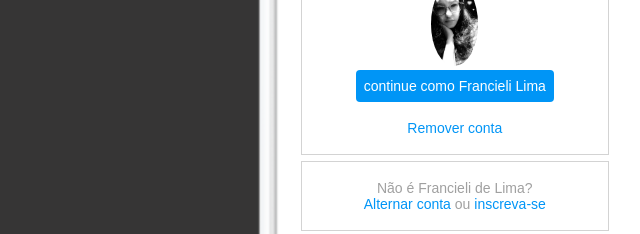
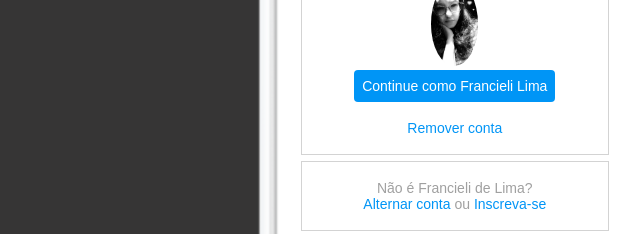
Before and after one commit to francielilimaa/recriando-interface-instagram, a plain HTML site: page index.html in a window 1280 px wide. Shown: the part 276-510 px from the top of the page, 416-1056 px from the left. Drawn offline with Linux system fonts and the light colour scheme.

Commit message:
Correção das palavras iniciais minúsculas para maiúsculas.

```diff
--- a/index.html
+++ b/index.html
@@ -1,13 +1,11 @@
 <!DOCTYPE html>
 <html lang="en">
-
 <head>
     <meta charset="utf-8">
     <meta name="viewport" content="width= device-width, intial-scale=1.0">
     <link rel="stylesheet" href="style.css">
     <title>Instagram</title>
 </head>
-
 <body>
     <div class="instagram-wrapper">
         <div class="instagram-phone">
@@ -19,7 +17,7 @@
                 <div class="profile-photo">
                     <img src="foto perfil.jpg" alt="foto perfil"></img>
                 </div>
-                <a href="#" class="instagram-login">continue como Francieli Lima</a>
+                <a href="#" class="instagram-login">Continue como Francieli Lima</a>
                 <a href="#" class="instagram-logout">Remover conta </a>
             </div>
             <div class="group">
@@ -27,7 +25,7 @@
                 <p class="not-account">
                     <span class="link-blue">Alternar conta</span>
                     ou
-                    <span class="link-blue">inscreva-se</span>
+                    <span class="link-blue">Inscreva-se</span>
                 </p>
             </div>
             <div class="get-the-app">
@@ -40,5 +38,4 @@
         </div>
     </div>
 </body>
-
 </html>
```
Also changed, not shown: 1 other file.
